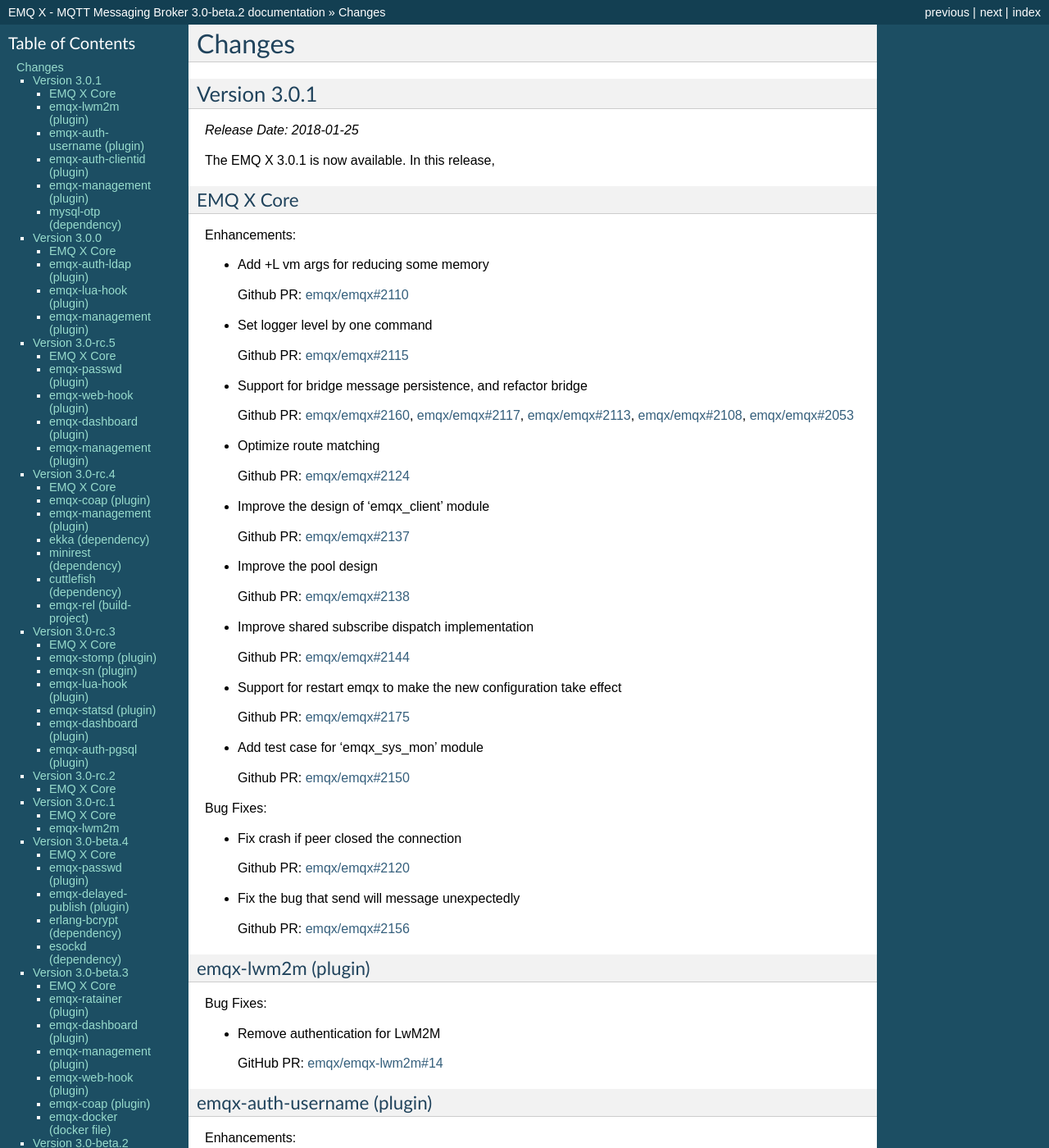
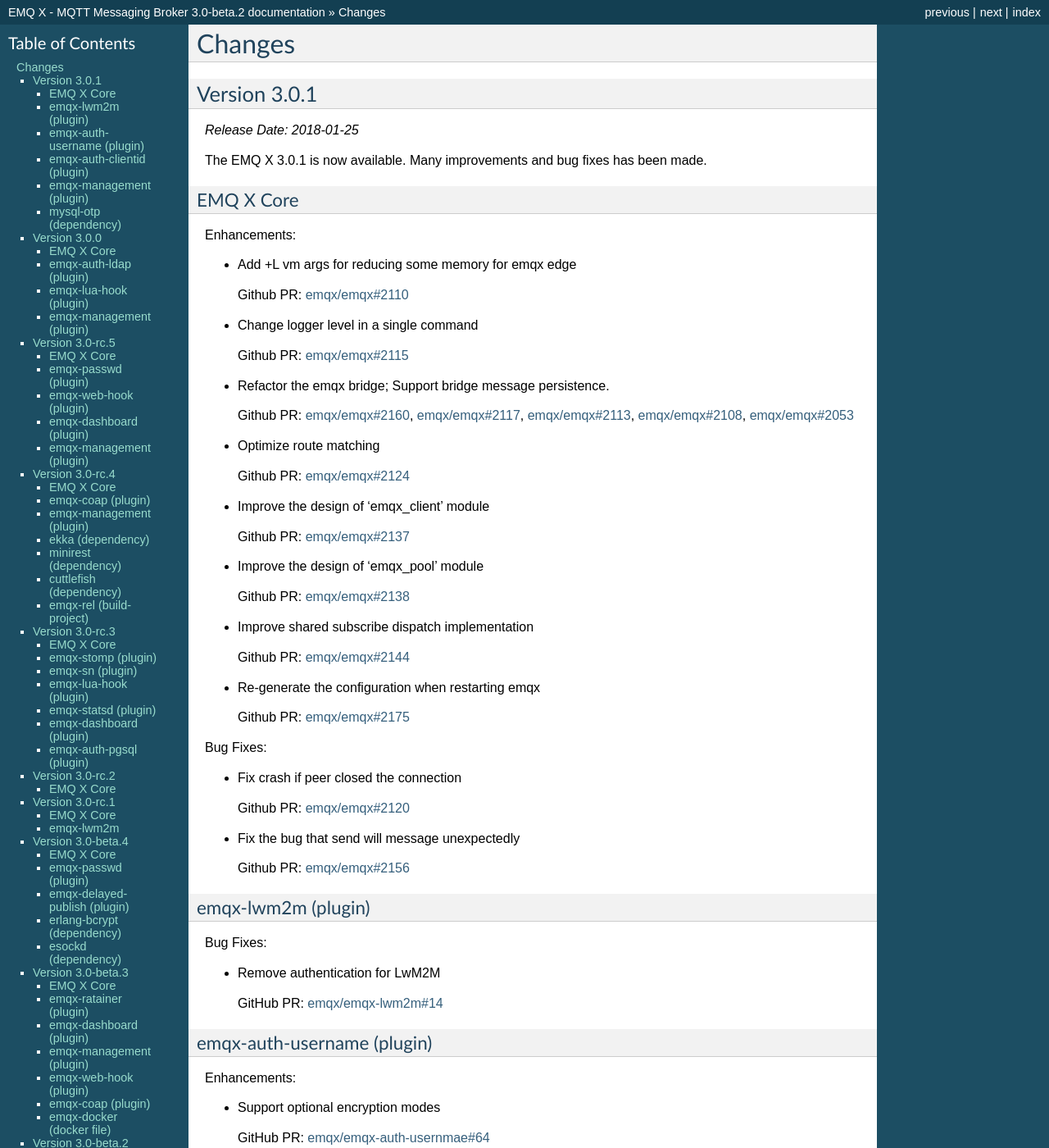
Before and after one commit to emqxarchive/emqx-docs-en, a Sphinx documentation site: the page built from source/changes.rst, in a window 1280 px wide and 1400 px high. Shown: the whole window at 82% size. Built offline with Sphinx 7.4.7, drawn with Linux system fonts in a browser that asks for light colours; some of the changed text lies outside the part shown.

Commit message:
Improved description

```diff
--- a/source/changes.rst
+++ b/source/changes.rst
@@ -13,24 +13,24 @@
 
 *Release Date: 2018-01-25*
 
-The EMQ X 3.0.1 is now available. In this release,
+The EMQ X 3.0.1 is now available. Many improvements and bug fixes has been made.
 
 EMQ X Core
 ----------
 
 Enhancements:
 
-- Add +L vm args for reducing some memory
+- Add +L vm args for reducing some memory for emqx edge
 
   Github PR:
   `emqx/emqx#2110 <https://github.com/emqx/emqx/pull/2110>`_
 
-- Set logger level by one command
+- Change logger level in a single command
 
   Github PR:
   `emqx/emqx#2115 <https://github.com/emqx/emqx/pull/2115>`_
 
-- Support for bridge message persistence, and refactor bridge
+- Refactor the emqx bridge; Support bridge message persistence.
 
   Github PR:
   `emqx/emqx#2160 <https://github.com/emqx/emqx/pull/2160>`_,
@@ -49,7 +49,7 @@
   Github PR:
   `emqx/emqx#2137 <https://github.com/emqx/emqx/pull/2137>`_
 
-- Improve the pool design
+- Improve the design of 'emqx_pool' module
 
   Github PR:
   `emqx/emqx#2138 <https://github.com/emqx/emqx/pull/2138>`_
@@ -59,15 +59,10 @@
   Github PR:
   `emqx/emqx#2144 <https://github.com/emqx/emqx/pull/2144>`_
 
-- Support for restart emqx to make the new configuration take effect
+- Re-generate the configuration when restarting emqx
 
   Github PR:
   `emqx/emqx#2175 <https://github.com/emqx/emqx/pull/2175>`_
-
-- Add test case for 'emqx_sys_mon' module
-
-  Github PR:
-  `emqx/emqx#2150 <https://github.com/emqx/emqx/pull/2150>`_
 
 Bug Fixes:
 
@@ -116,7 +111,7 @@
 
 Enhancements:
 
-- Add 'plugins reload <Name>' CLI, support for reload plugin to make the new configuration take effect
+- Add a new CLI 'plugins reload <Name>'; Re-generate the configuration when reloading emqx plugin
 
   Github PR:
   `emqx/emqx-management#30 <https://github.com/emqx/emqx-management/pull/30>`_
```
